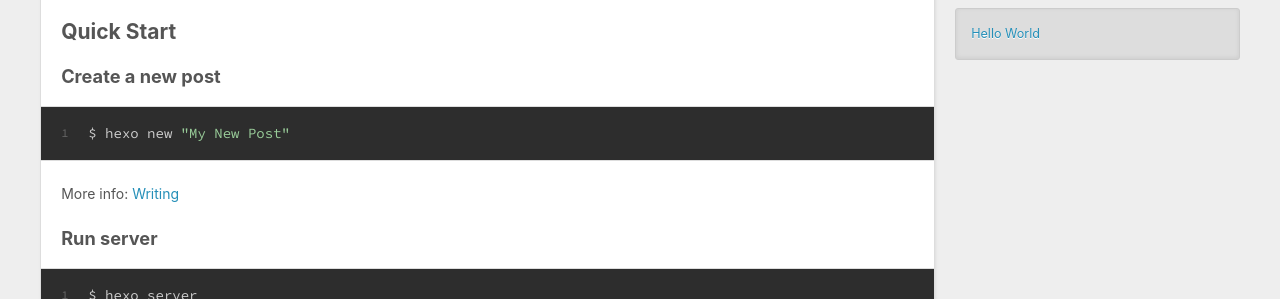
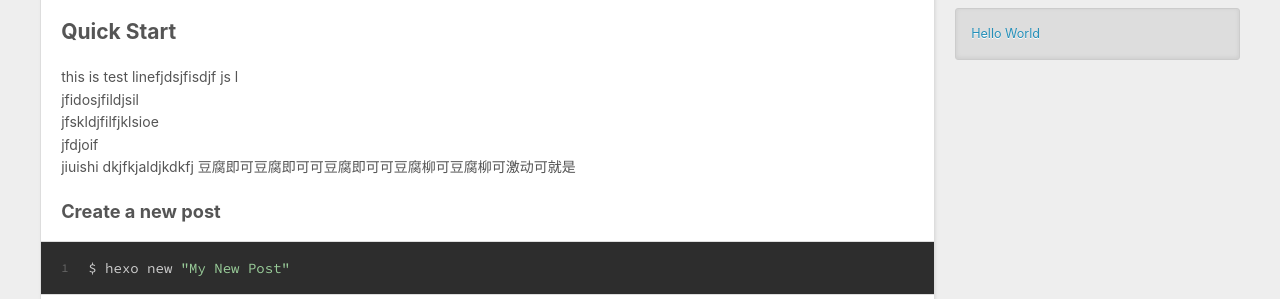
Before and after one commit to mooba/mooba.github.io, a plain HTML site: page 2019/10/20/hello-world/index.html in a window 1280 px wide. Shown: the part 501-800 px from the top of the page. Drawn offline with nearby package versions, Linux system fonts and the light colour scheme.

Commit message:
Site updated: 2019-10-22 18:01:07

```diff
--- a/2019/10/20/hello-world/index.html
+++ b/2019/10/20/hello-world/index.html
@@ -14,7 +14,7 @@
 <meta property="og:site_name" content="Hexo">
 <meta property="og:description" content="Welcome to Hexo! This is your very first post. Check documentation for more info. If you get any problems when using Hexo, you can find the answer in troubleshooting or you can ask me on GitHub. Quick">
 <meta property="og:locale" content="en">
-<meta property="og:updated_time" content="2019-10-20T10:48:36.001Z">
+<meta property="og:updated_time" content="2019-10-22T09:59:08.224Z">
 <meta name="twitter:card" content="summary">
 
     <link rel="alternate" href="/atom.xml" title="Hexo" type="application/atom+xml">
@@ -85,7 +85,8 @@
     <div class="article-entry" itemprop="articleBody">
 
         <p>Welcome to <a href="https://hexo.io/" target="_blank" rel="noopener">Hexo</a>! This is your very first post. Check <a href="https://hexo.io/docs/" target="_blank" rel="noopener">documentation</a> for more info. If you get any problems when using Hexo, you can find the answer in <a href="https://hexo.io/docs/troubleshooting.html" target="_blank" rel="noopener">troubleshooting</a> or you can ask me on <a href="https://github.com/hexojs/hexo/issues" target="_blank" rel="noopener">GitHub</a>.</p>
-<h2 id="Quick-Start"><a href="#Quick-Start" class="headerlink" title="Quick Start"></a>Quick Start</h2><h3 id="Create-a-new-post"><a href="#Create-a-new-post" class="headerlink" title="Create a new post"></a>Create a new post</h3><figure class="highlight bash"><table><tr><td class="gutter"><pre><span class="line">1</span><br></pre></td><td class="code"><pre><span class="line">$ hexo new <span class="string">"My New Post"</span></span><br></pre></td></tr></table></figure>
+<h2 id="Quick-Start"><a href="#Quick-Start" class="headerlink" title="Quick Start"></a>Quick Start</h2><p>this is test linefjdsjfisdjf js l<br>jfidosjfildjsil<br>jfskldjfilfjklsioe<br>jfdjoif<br>jiuishi dkjfkjaldjkdkfj 豆腐即可豆腐即可可豆腐即可可豆腐柳可豆腐柳可激动可就是</p>
+<h3 id="Create-a-new-post"><a href="#Create-a-new-post" class="headerlink" title="Create a new post"></a>Create a new post</h3><figure class="highlight bash"><table><tr><td class="gutter"><pre><span class="line">1</span><br></pre></td><td class="code"><pre><span class="line">$ hexo new <span class="string">"My New Post"</span></span><br></pre></td></tr></table></figure>
 
 <p>More info: <a href="https://hexo.io/docs/writing.html" target="_blank" rel="noopener">Writing</a></p>
 <h3 id="Run-server"><a href="#Run-server" class="headerlink" title="Run server"></a>Run server</h3><figure class="highlight bash"><table><tr><td class="gutter"><pre><span class="line">1</span><br></pre></td><td class="code"><pre><span class="line">$ hexo server</span><br></pre></td></tr></table></figure>
```
Also changed, not shown: index.html (+2 -1 lines).
